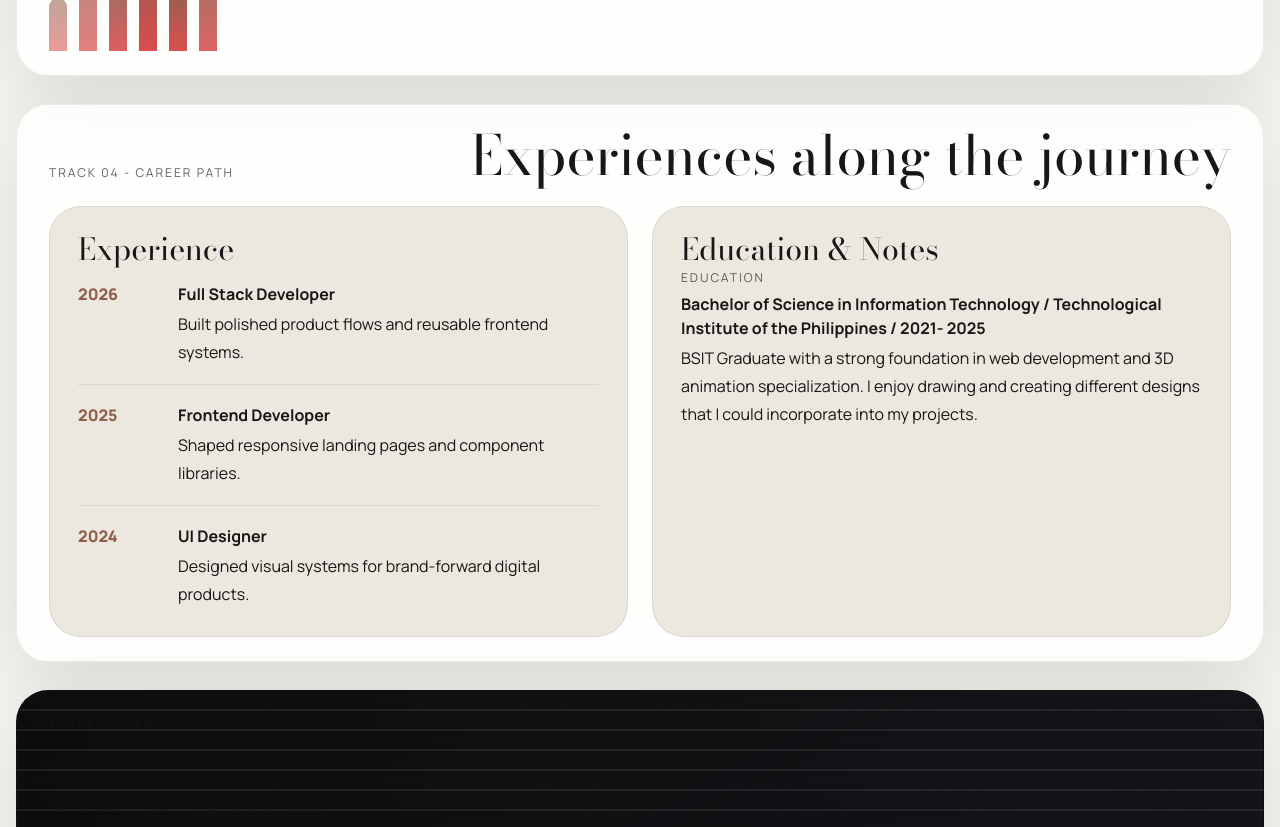
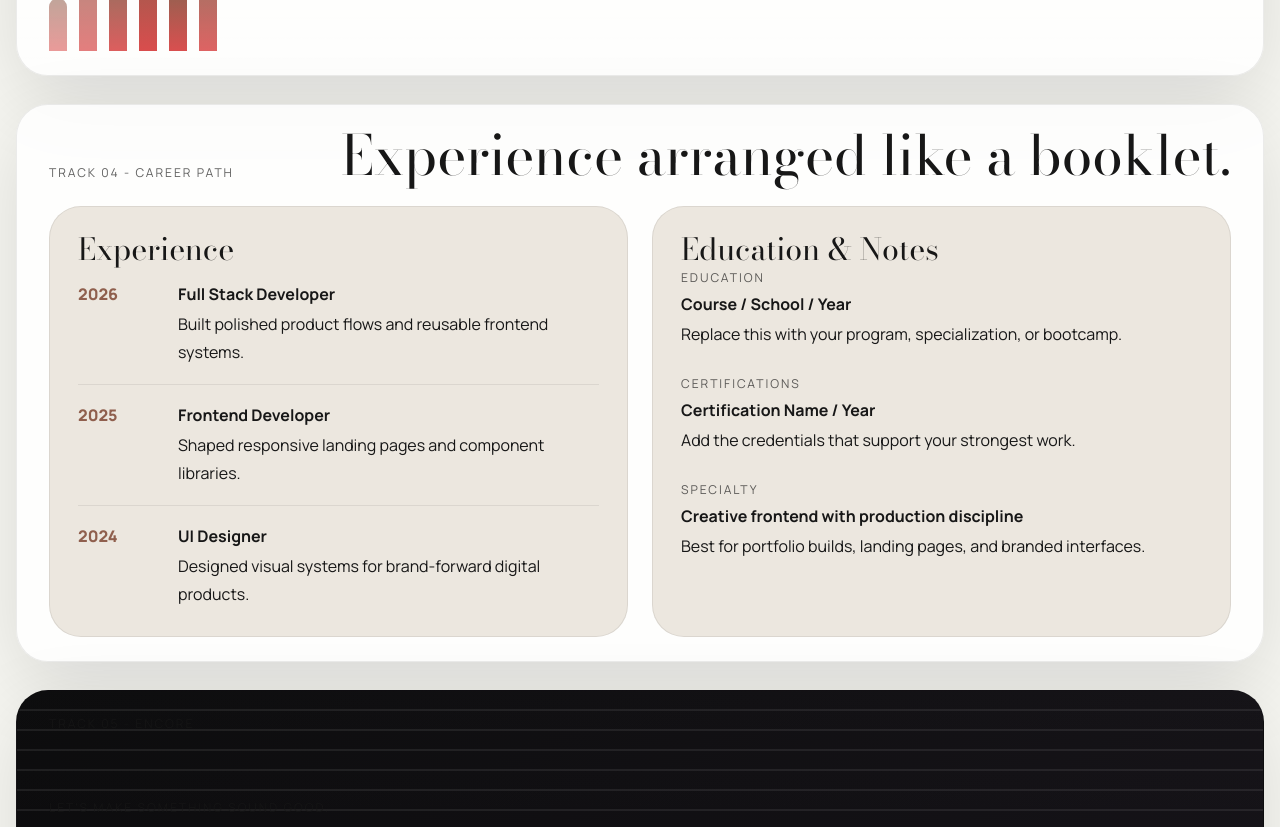
Before and after one commit to clairedanielle14/klayrow-portfolio, a SvelteKit app: page / in a window 1280 px wide. Shown: the part 1920-2747 px from the top of the page. Built offline with nearby package versions, Linux system fonts and the light colour scheme.

Commit message:
Revert "sample commit"
This reverts commit 48ade105f680731be4f41cf201321bc703070943.

```diff
--- a/src/routes/+page.svelte
+++ b/src/routes/+page.svelte
@@ -358,7 +358,7 @@
   <main id="top" class="space-y-7">
     <section class="surface-section hero-panel staff-section py-7">
       <div class="hero-trackbar relative z-[1] px-6 md:px-8">
-        <span class="section-label text-white/80">Track 01 - Sample About Me</span>
+        <span class="section-label text-white/80">Track 01 - Know About Me</span>
         <span class="hero-trackbar-line" aria-hidden="true"></span>
       </div>
 
@@ -560,7 +560,7 @@
     <section id="path" class="surface-section px-6 py-6 md:px-8">
       <div class="flex flex-col gap-4 md:flex-row md:items-end md:justify-between">
         <div class="section-label">Track 04 - Career Path</div>
-        <h2 class="display-title">Experiences along the journey</h2>
+        <h2 class="display-title">Experience arranged like a booklet.</h2>
       </div>
 
       <div class="mt-6 grid gap-6 lg:grid-cols-2">
@@ -571,7 +571,7 @@
         >
           <h3 class="card-title mt-0 text-[1.9rem]">Experience</h3>
           <ul class="m-0 list-none p-0">
-            {#each timeline as item (`${item.year}-${item.role}`)}
+            {#each timeline as item (item.year)}
               <li class="grid gap-4 border-b py-[18px] last:border-b-0 last:pb-0 md:grid-cols-[84px_1fr]" style:border-color="var(--border-color)">
                 <span class="font-extrabold" style:color="var(--accent-main)">{item.year}</span>
                 <div>
@@ -592,8 +592,18 @@
           <div class="grid gap-[22px]">
             <div>
               <span class="mini-label">Education</span>
-              <strong class="mt-1 block">Bachelor of Science in Information Technology / Technological Institute of the Philippines / 2021- 2025</strong>
-              <p class="mt-1 leading-7">BSIT Graduate with a strong foundation in web development and 3D animation specialization. I enjoy drawing and creating different designs that I could incorporate into my projects.</p>
+              <strong class="mt-1 block">Course / School / Year</strong>
+              <p class="mt-1 leading-7">Replace this with your program, specialization, or bootcamp.</p>
+            </div>
+            <div>
+              <span class="mini-label">Certifications</span>
+              <strong class="mt-1 block">Certification Name / Year</strong>
+              <p class="mt-1 leading-7">Add the credentials that support your strongest work.</p>
+            </div>
+            <div>
+              <span class="mini-label">Specialty</span>
+              <strong class="mt-1 block">Creative frontend with production discipline</strong>
+              <p class="mt-1 leading-7">Best for portfolio builds, landing pages, and branded interfaces.</p>
             </div>
           </div>
         </article>
```
